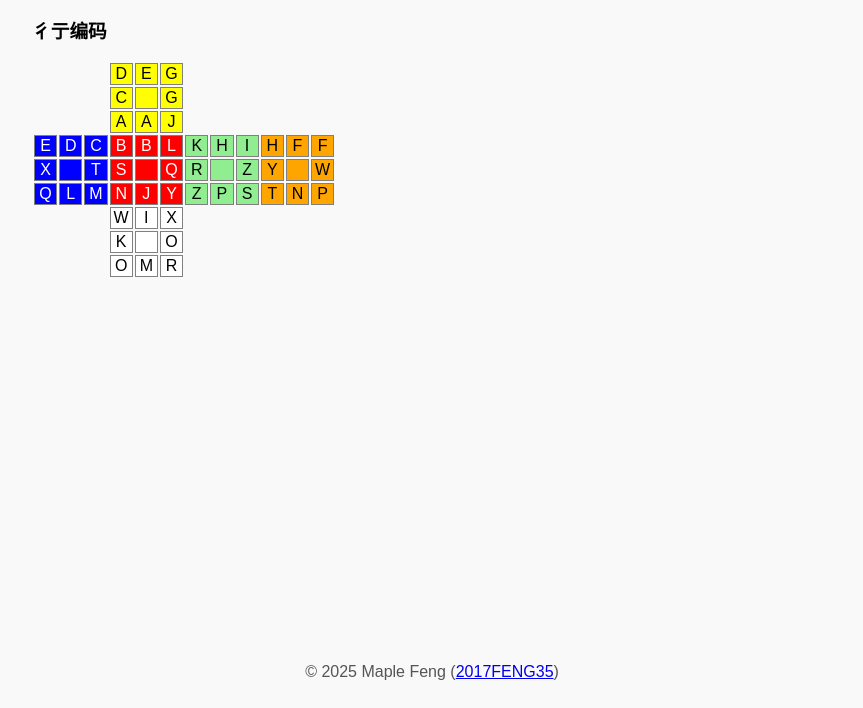
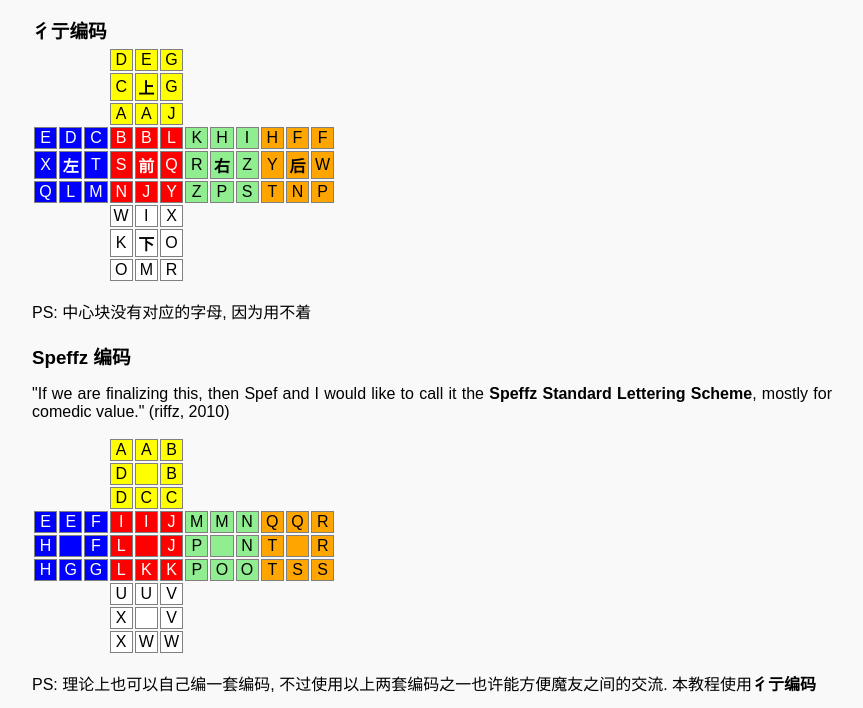
Before and after one commit to Cuber-Feng/3bld-tutorial, a plain HTML site: page HTML/coordinate.html in a window 1280 px wide. Shown: the part 174-882 px from the top of the page, without its empty margins (208-1071 px from the left). Drawn offline with Linux system fonts and the light colour scheme.

Commit message:
writted the concept page (not finished)

```diff
--- /dev/null
+++ b/CSS/concept.css
@@ -0,0 +1,12 @@
+.numcard td{
+    border: 1px solid;
+    height: 2rem;
+    width: 1rem;
+    text-align: center;
+    background-color: #2b2b2b;
+    color: white;
+    border-radius: 0.2rem;
+}
+td {
+    text-align: center;
+}
--- a/CSS/index.css
+++ b/CSS/index.css
@@ -28,7 +28,12 @@ header {
   padding-left: 1rem;
   padding-right: 1rem;
 }
-
+h3{
+  margin-bottom: 0.3rem;
+}
+p {
+  text-align: justify;
+}
 .dropdown {
   position: relative;
   display: inline-block;
--- a/HTML/coordinate.html
+++ b/HTML/coordinate.html
@@ -43,7 +43,7 @@
                 </tr>
                 <tr>
                     <td class="U">C</td>
-                    <td class="U"></td>
+                    <td class="U"><b>上</b></td>
                     <td class="U">G</td>
                 </tr>
                 <tr>
@@ -71,19 +71,19 @@
                 </tr>
                 <tr>
                     <td class="L">X</td>
-                    <td class="L"> </td>
+                    <td class="L"><b>左</b></td>
                     <td class="L">T</td>
 
                     <td class="F">S</td>
-                    <td class="F"></td>
+                    <td class="F"><b>前</b></td>
                     <td class="F">Q</td>
 
                     <td class="R">R</td>
-                    <td class="R"> </td>
+                    <td class="R"><b>右</b></td>
                     <td class="R">Z</td>
 
                     <td class="B">Y</td>
-                    <td class="B"></td>
+                    <td class="B"><b>后</b></td>
                     <td class="B">W</td>
                 </tr>
                 <tr>
@@ -111,7 +111,7 @@
                 </tr>
                 <tr>
                     <td class="D">K</td>
-                    <td class="D"> </td>
+                    <td class="D"><b>下</b></td>
                     <td class="D">O</td>
                 </tr>
                 <tr>
@@ -120,6 +120,97 @@
                     <td class="D">R</td>
                 </tr>
             </table>
+            <p>PS: 中心块没有对应的字母, 因为用不着</p>
+            <h3>Speffz 编码</h3>
+            <p>"If we are finalizing this, then Spef and I would like to call it
+                the <b>Speffz Standard Lettering Scheme</b>, mostly for comedic value." (riffz, 2010)</p>
+            <table class="coordinate">
+                <tr>
+                    <td colspan="3" rowspan="3" style="border: 0;"></td>
+                    <td class="U">A</td>
+                    <td class="U">A</td>
+                    <td class="U">B</td>
+                </tr>
+                <tr>
+                    <td class="U">D</td>
+                    <td class="U"></td>
+                    <td class="U">B</td>
+                </tr>
+                <tr>
+                    <td class="U">D</td>
+                    <td class="U">C</td>
+                    <td class="U">C</td>
+                </tr>
+
+                <tr>
+                    <td class="L">E</td>
+                    <td class="L">E</td>
+                    <td class="L">F</td>
+
+                    <td class="F">I</td>
+                    <td class="F">I</td>
+                    <td class="F">J</td>
+
+                    <td class="R">M</td>
+                    <td class="R">M</td>
+                    <td class="R">N</td>
+
+                    <td class="B">Q</td>
+                    <td class="B">Q</td>
+                    <td class="B">R</td>
+                </tr>
+                <tr>
+                    <td class="L">H</td>
+                    <td class="L"> </td>
+                    <td class="L">F</td>
+
+                    <td class="F">L</td>
+                    <td class="F"></td>
+                    <td class="F">J</td>
+
+                    <td class="R">P</td>
+                    <td class="R"> </td>
+                    <td class="R">N</td>
+
+                    <td class="B">T</td>
+                    <td class="B"></td>
+                    <td class="B">R</td>
+                </tr>
+                <tr>
+                    <td class="L">H</td>
+                    <td class="L">G</td>
+                    <td class="L">G</td>
+
+                    <td class="F">L</td>
+                    <td class="F">K</td>
+                    <td class="F">K</td>
+
+                    <td class="R">P</td>
+                    <td class="R">O</td>
+                    <td class="R">O</td>
+
+                    <td class="B">T</td>
+                    <td class="B">S</td>
+                    <td class="B">S</td>
+                </tr>
+                <tr>
+                    <td colspan="3" rowspan="3" style="border: 0;"></td>
+                    <td class="D">U</td>
+                    <td class="D">U</td>
+                    <td class="D">V</td>
+                </tr>
+                <tr>
+                    <td class="D">X</td>
+                    <td class="D"> </td>
+                    <td class="D">V</td>
+                </tr>
+                <tr>
+                    <td class="D">X</td>
+                    <td class="D">W</td>
+                    <td class="D">W</td>
+                </tr>
+            </table>
+            <p>PS: 理论上也可以自己编一套编码, 不过使用以上两套编码之一也许能方便魔友之间的交流. 本教程使用<b>彳亍编码</b></p>
         </section>
     </main>
 
```
Also changed, not shown: HTML/concept.html (+49 -1 lines), index.html (+8 -6 lines).
